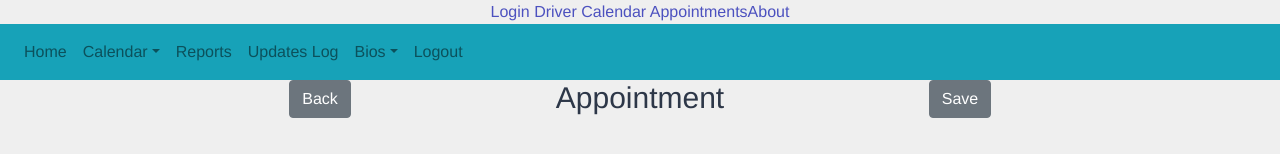
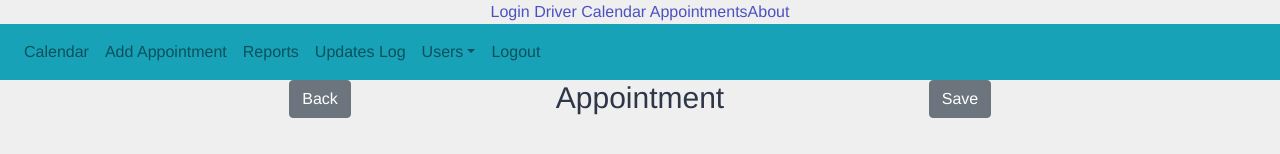
Before and after one commit to MTUHIDE/little-brothers, a Vue app in the folder frontend/: page /appointment in a window 1280 px wide. Shown: the top 154 px of the page. Built offline with nearby package versions, Linux system fonts and the light colour scheme; what v-calendar would draw is missing.

Commit message:
Slight Desktop Navbar Changes

```diff
--- a/frontend/src/components/DesktopNavbar.vue
+++ b/frontend/src/components/DesktopNavbar.vue
@@ -3,17 +3,15 @@
     <b-navbar-nav>
       <!-- Navbar dropdowns -->
       <b-navbar-nav class="ml-auto">
-        <b-nav-item to="/calendar">Home</b-nav-item>
+        <b-nav-item to="/calendar">Calendar</b-nav-item>
       </b-navbar-nav>
-      <b-nav-item-dropdown text="Calendar" left>
-        <b-dropdown-item href="#">Add Appointment</b-dropdown-item>
-      </b-nav-item-dropdown>
+      <b-nav-item to="/appointment">Add Appointment</b-nav-item>
 
       <b-navbar-nav>
-        <b-nav-item to="/desktop/reports">Reports</b-nav-item>
-        <b-nav-item href="#">Updates Log</b-nav-item>
+        <b-nav-item to="/reports">Reports</b-nav-item>
+        <b-nav-item href="/log">Updates Log</b-nav-item>
       </b-navbar-nav>
-      <b-nav-item-dropdown text="Bios" left>
+      <b-nav-item-dropdown text="Users" left>
         <b-dropdown-item href="#">Drivers</b-dropdown-item>
         <b-dropdown-item href="#">Clients</b-dropdown-item>
       </b-nav-item-dropdown>
```
